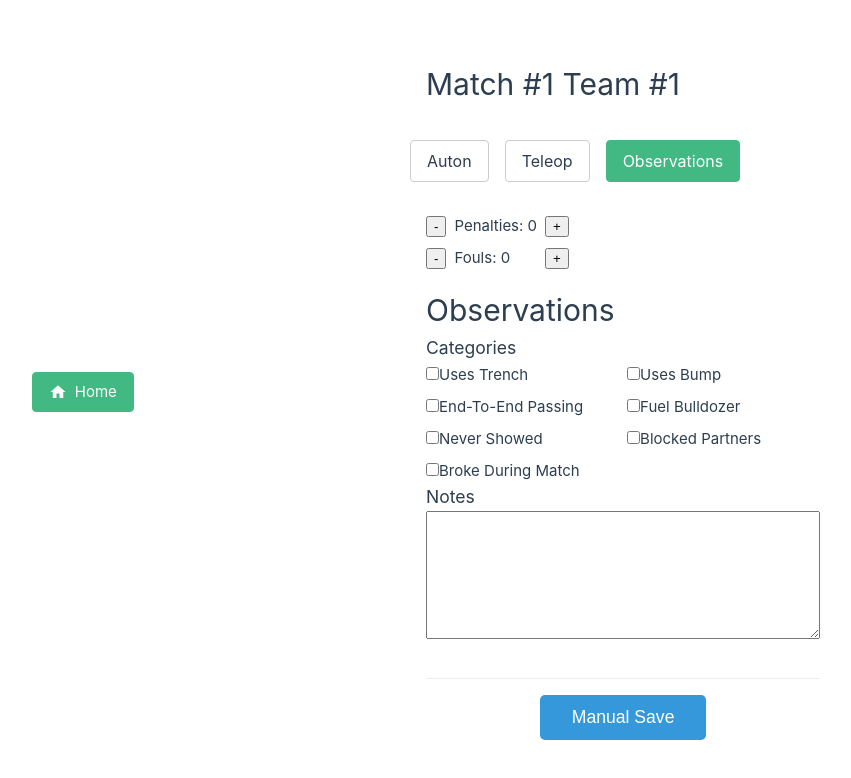
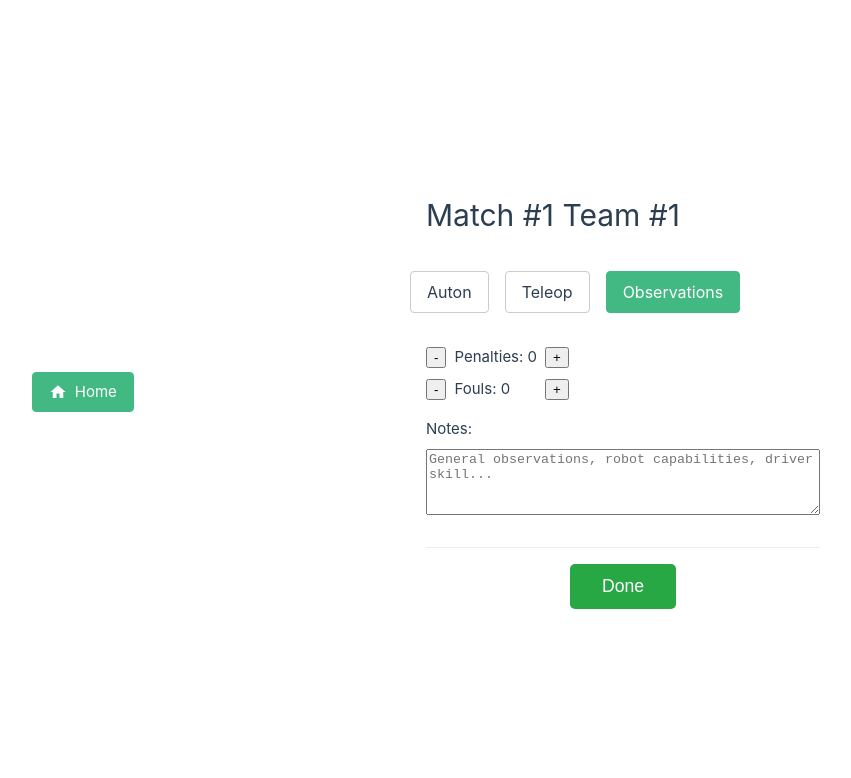
Before and after one commit to lauramoore/2026RebuiltScout, a Vue app: page /scout/1/1/1/observations in a window 1280 px wide. Shown: the top 778 px of the page, without its empty margins (214-1065 px from the left). Built offline with nearby package versions, Linux system fonts and the light colour scheme; no server answers; sample sign-in values are in the browser's storage.

Commit message:
adding done button at observations page

```diff
--- a/src/scout/ScoutView.vue
+++ b/src/scout/ScoutView.vue
@@ -19,20 +19,14 @@
       We use the v-slot API to pass the correct v-model to the rendered component.
     -->
     <router-view v-slot="{ Component }">
-      <component :is="Component" v-model="currentModel" />
+      <component :is="Component" v-model="currentModel" @done="finishAndSave" />
     </router-view>
-
-    <div class="save-container">
-      <button @click="saveScoutData" :disabled="isSaving" class="save-button">
-        {{ isSaving ? 'Saving...' : 'Manual Save' }}
-      </button>
-    </div>
   </div>
 </template>
 
 <script setup>
 import { ref, reactive, onMounted, onUnmounted, computed, toRaw, watch } from 'vue';
-import { useRoute, onBeforeRouteLeave } from 'vue-router';
+import { useRoute, onBeforeRouteLeave, useRouter } from 'vue-router';
 import { db, auth } from '../firebase.js';
 import { doc, onSnapshot, setDoc } from 'firebase/firestore';
 import Penalties from './components/Penalties.vue';
@@ -40,6 +34,7 @@ import Penalties from './components/Penalties.vue';
 // Components are now loaded by the router, so direct imports are no longer needed.
 
 const route = useRoute();
+const router = useRouter();
 
 const formData = reactive({
   auton: {},
@@ -174,6 +169,14 @@ onUnmounted(() => {
   if (unsubscribeDoc) unsubscribeDoc();
 });
 
+async function finishAndSave() {
+  const success = await saveScoutData();
+  if (success) {
+    router.push({ name: 'home' });
+  }
+  // If not successful, saveScoutData will set an error message for the user to see.
+}
+
 async function saveScoutData() {
   // Prevent concurrent saves if user clicks nav links quickly.
   if (isSaving.value) {
@@ -268,28 +271,6 @@ addCyle {
   margin: 1em;
 }
 
-.save-container {
-  margin-top: 2rem;
-  padding-top: 1rem;
-  border-top: 1px solid #eee;
-  display: flex;
-  justify-content: center;
-}
-
-.save-button {
-  padding: 0.75rem 2rem;
-  font-size: 1.1rem;
-  background-color: #3498db;
-  color: white;
-  border: none;
-  border-radius: 5px;
-  cursor: pointer;
-}
-.save-button:disabled {
-  background-color: #a9a9a9;
-  cursor: not-allowed;
-}
-
 /* Responsive Navigation for Mobile */
 @media screen and (max-width: 600px) {
   nav {
--- a/src/scout/components/ScoutObservations.vue
+++ b/src/scout/components/ScoutObservations.vue
@@ -1,31 +1,16 @@
 <template>
-  <h1>Observations</h1>
-  <h3>Categories</h3>
-  <div class="categories-container">
-      <label>
-      <input type="checkbox" value="trench" v-model="categories" />Uses Trench
-    </label>
-    <label>
-      <input type="checkbox" value="bump" v-model="categories" />Uses Bump
-    </label>
-    <label>
-      <input type="checkbox" value="2e2Shooter" v-model="categories" />End-To-End Passing
-    </label>
-    <label>
-      <input type="checkbox" value="bulldozer" v-model="categories" />Fuel Bulldozer
-    </label>
-     <label>
-      <input type="checkbox" value="didNotShow" v-model="categories" />Never Showed
-    </label>
-      <label>
-      <input type="checkbox" value="inTheWay" v-model="categories" />Blocked Partners
-    </label>
-    <label>
-      <input type="checkbox" value="broken" v-model="categories" />Broke During Match
-    </label>
+  <div>
+    <div class="form-group">
+      <label for="notes">Notes:</label>
+      <textarea id="notes" v-model="notes" rows="4" placeholder="General observations, robot capabilities, driver skill..."></textarea>
+    </div>
+
+    <div class="save-container">
+      <button @click="finishScouting" class="save-button">
+       Done
+      </button>
+    </div>
   </div>
-  <h3>Notes</h3>
-  <textarea v-model="notes"></textarea>
 </template>
 
 <script setup>
@@ -38,28 +23,43 @@ const props = defineProps({
   }
 });
 
-const emit = defineEmits(['update:modelValue']);
+const emit = defineEmits(['update:modelValue', 'done']);
 
-const categories = computed({
-  get: () => props.modelValue.categories || [],
-  set: (value) => emit('update:modelValue', { ...props.modelValue, categories: value })
+const notes = computed({
+  get: () => props.modelValue.notes,
+  set: (value) => {
+    emit('update:modelValue', { ...props.modelValue, notes: value });
+  }
 });
 
-const notes = computed({
-  get: () => props.modelValue.notes || '',
-  set: (value) => emit('update:modelValue', { ...props.modelValue, notes: value })
-});
+function finishScouting() {
+  emit('done');
+}
 </script>
 
 <style scoped>
-.categories-container {
-  display: grid;
-  grid-template-columns: repeat(2, 1fr);
+.form-group {
+  display: flex;
+  flex-direction: column;
   gap: 0.5rem;
+  margin-bottom: 1rem;
 }
-textarea {
-  height: 8rem;
-  width: 100%;
-  box-sizing: border-box;
+
+.save-container {
+  margin-top: 2rem;
+  padding-top: 1rem;
+  border-top: 1px solid #eee;
+  display: flex;
+  justify-content: center;
+}
+
+.save-button {
+  padding: 0.75rem 2rem;
+  font-size: 1.1rem;
+  background-color: #28a745; /* Green for go/finish */
+  color: white;
+  border: none;
+  border-radius: 5px;
+  cursor: pointer;
 }
 </style>
```
